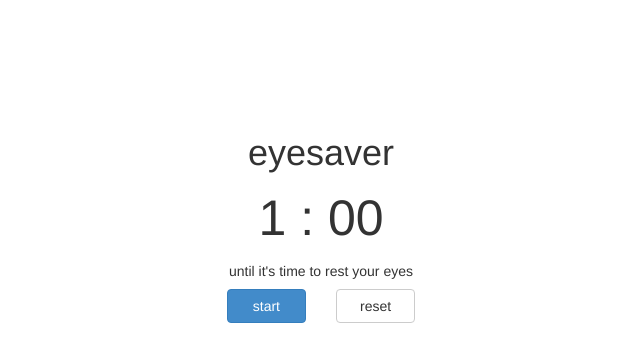
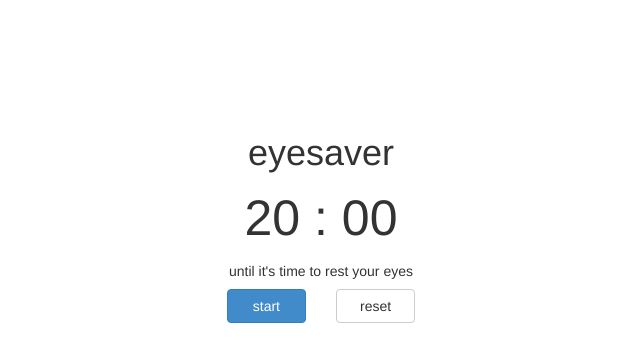
Before and after one commit to phouse512/piper, a Django app: template eyesaver/templates/index.html in a window 1280 px wide. Shown: the part 149-511 px from the top of the page, without its empty margins (319-959 px from the left). Run offline with Django 3.2, Linux system fonts and the light colour scheme; the template is opened without the code that fills it, so the values that code supplies are empty; parts of the project's set-up code (start-up, migrations or seed data) failed here and were passed over; some libraries are stand-ins or nearby versions.

Commit message:
I screwed up

```diff
--- a/eyesaver/templates/index.html
+++ b/eyesaver/templates/index.html
@@ -88,7 +88,7 @@
           }
 
           $(document).ready(function(){
-            setCountdown(1, 00);
+            setCountdown(20, 00);
             setInterval(countdown, 100);
 
             $("#start").on('click', function() {
```
